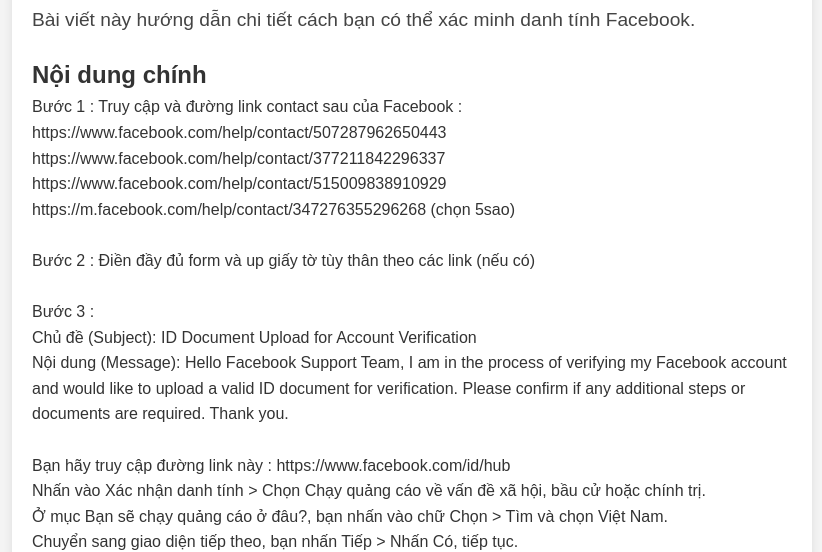
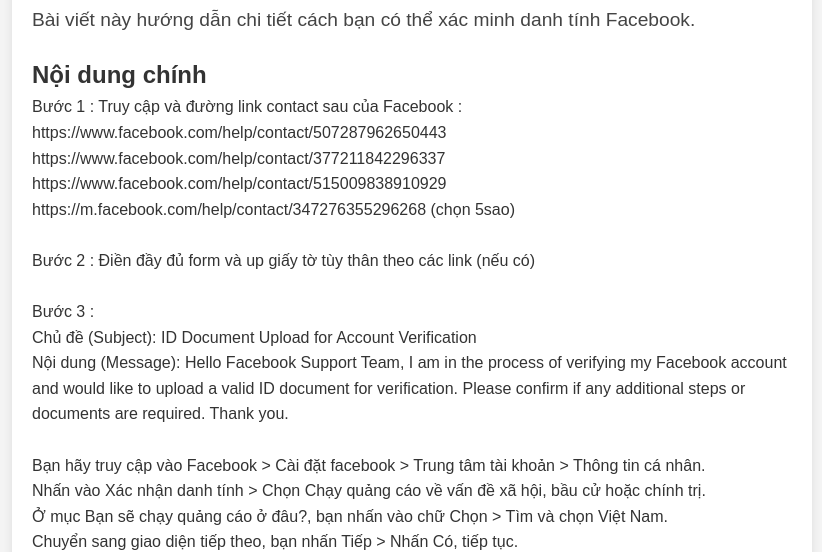
Before and after one commit to vlmsgnkag/vlmsgnkag.github.io, a plain HTML site: page verify-facebook.html in a window 1280 px wide. Shown: the part 253-805 px from the top of the page, without its empty margins (228-1050 px from the left). Drawn offline with Linux system fonts and the light colour scheme.

Commit message:
Update verify-facebook.html

```diff
--- a/verify-facebook.html
+++ b/verify-facebook.html
@@ -51,7 +51,7 @@
         </p>
       </p>
 <br>
-      <p>Bạn hãy truy cập đường link này : https://www.facebook.com/id/hub</p>
+      <p>Bạn hãy truy cập vào Facebook > Cài đặt facebook > Trung tâm tài khoản > Thông tin cá nhân.</p>
       <p>Nhấn vào Xác nhận danh tính > Chọn Chạy quảng cáo về vấn đề xã hội, bầu cử hoặc chính trị.</p>
       <p>Ở mục Bạn sẽ chạy quảng cáo ở đâu?, bạn nhấn vào chữ Chọn > Tìm và chọn Việt Nam.</p>
       <p>Chuyển sang giao diện tiếp theo, bạn nhấn Tiếp > Nhấn Có, tiếp tục.</p>
```
